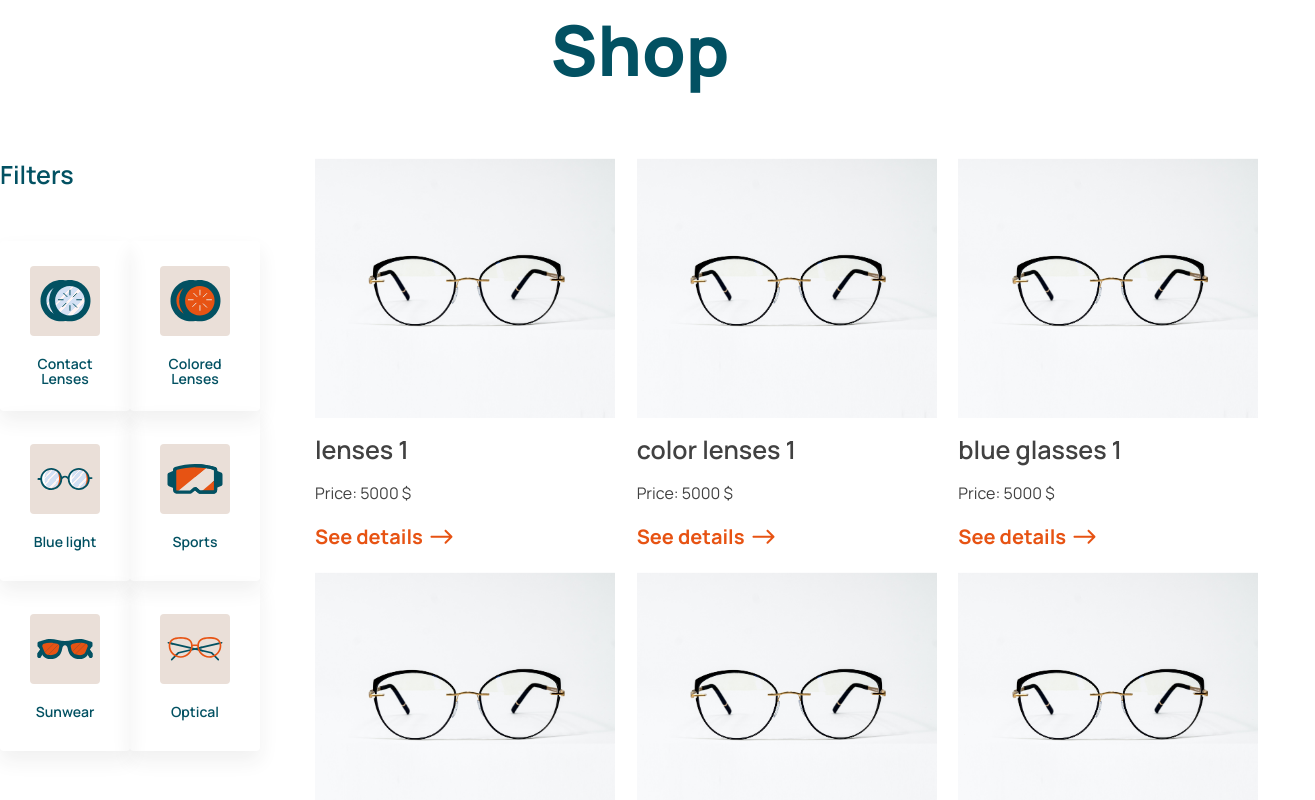
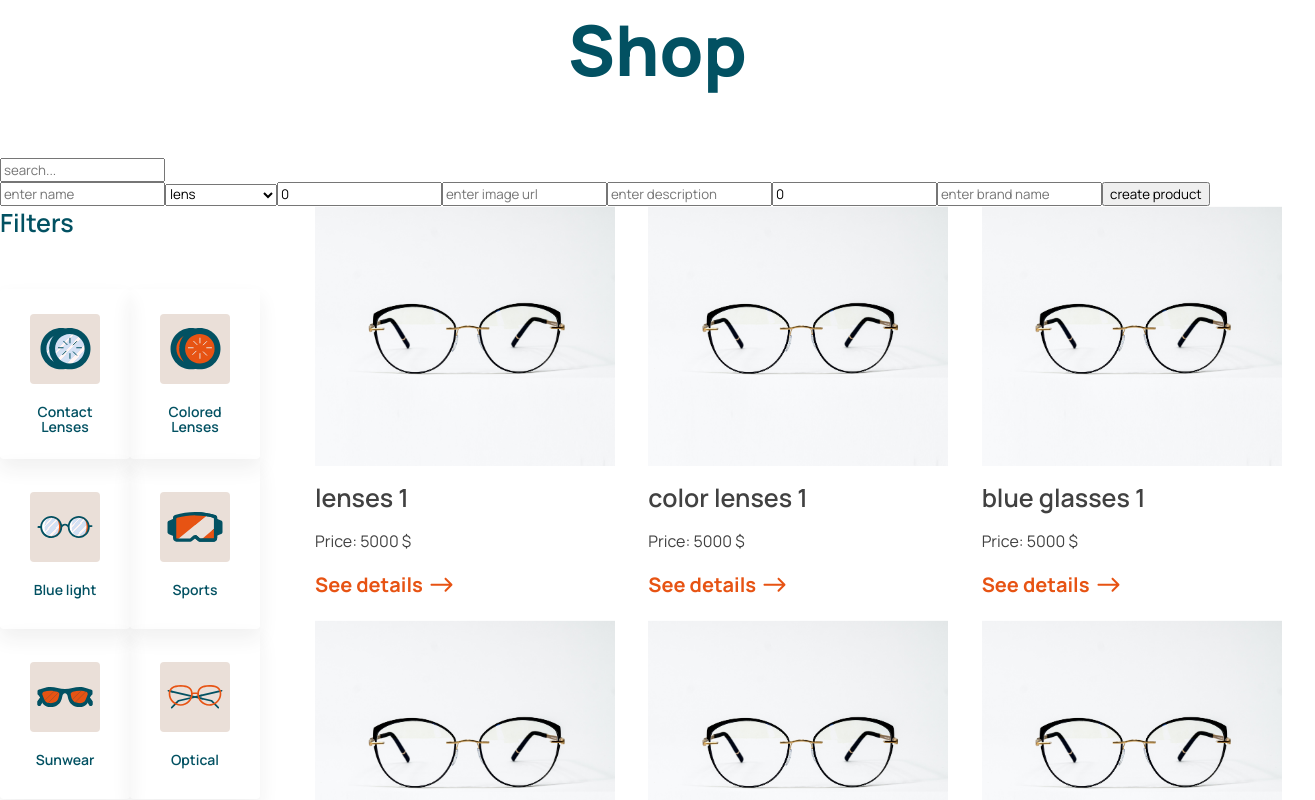
Before and after one commit to TheLarhand/glasses-shop, a React (Create React App) app: page / in a window 1280 px wide. Shown: the top 800 px of the page, 1315 px wide, since content can reach past the window. Built offline with nearby package versions, Linux system fonts and the light colour scheme.

Commit message:
create search filter

```diff
--- a/src/App.js
+++ b/src/App.js
@@ -1,3 +1,4 @@
+import { useMemo, useState } from 'react';
 import './App.css';
 import Shop from './components/shop/Shop';
 
@@ -5,19 +6,44 @@ const productsImg = require.context('./images/products', false, /\.(png|jpe?g|sv
 const filtersImg = require.context('./images/UI/filters', false, /\.(png|jpe?g|svg)$/);
 
 function App() {
-  const products = [
-    {name: "lenses 1", type: 1, price: 5000, img: productsImg('./glasses1.png'), body: "description", year: 2020, brand: "brand 1"},
-    {name: "color lenses 1", type: 2, price: 5000, img: productsImg('./glasses1.png'), body: "description", year: 2020, brand: "brand 1"},
-    {name: "blue glasses 1", type: 3, price: 5000, img: productsImg('./glasses1.png'), body: "description", year: 2020, brand: "brand 1"},
-    {name: "sport glasses 1", type: 4, price: 5000, img: productsImg('./glasses1.png'), body: "description", year: 2020, brand: "brand 1"},
-    {name: "sunwear glasses 1", type: 5, price: 5000, img: productsImg('./glasses1.png'), body: "description", year: 2020, brand: "brand 1"},
-    {name: "optical glasses 1", type: 6, price: 5000, img: productsImg('./glasses1.png'), body: "description", year: 2020, brand: "brand 1"},
+  const filterInfo = [
+    {title: "Contact Lenses", image: filtersImg('./lens.svg')},
+    {title: "Colored Lenses", image: filtersImg('./colored lens.svg')},
+    {title: "Contact Lenses", image: filtersImg('./blue glasses.svg')},
+    {title: "Contact Lenses", image: filtersImg('./sport glasses.svg')},
+    {title: "Contact Lenses", image: filtersImg('./sunglasses.svg')},
+    {title: "Contact Lenses", image: filtersImg('./glasses.svg')},
   ]
+  const [products, setProducts] = useState([
+    {name: "lenses 1", type: "1", price: 5000, image: productsImg('./glasses1.png'), body: "description", year: 2020, brand: "brand 1"},
+    {name: "color lenses 1", type: "2", price: 5000, image: productsImg('./glasses1.png'), body: "description", year: 2020, brand: "brand 1"},
+    {name: "blue glasses 1", type: "3", price: 5000, image: productsImg('./glasses1.png'), body: "description", year: 2020, brand: "brand 1"},
+    {name: "sport glasses 1", type: "4", price: 5000, image: productsImg('./glasses1.png'), body: "description", year: 2020, brand: "brand 1"},
+    {name: "sunwear glasses 1", type: "5", price: 5000, image: productsImg('./glasses1.png'), body: "description", year: 2020, brand: "brand 1"},
+    {name: "optical glasses 1", type: "6", price: 5000, image: productsImg('./glasses1.png'), body: "description", year: 2020, brand: "brand 1"},
+  ])
+  //доделай фильтр g
+
+  const[filter, setFilter] = useState({sort: '', query: ''})
+
+  const sortedAndSearchedProducts = useMemo(() => {
+    return products.filter(product => product.name.toLowerCase().includes(filter.query.toLowerCase()))
+  }, [filter.query, products])
+
+  const createProduct = (product) => {
+    setProducts([...products, product])
+
+    console.log("create product");
+  }
+
   return (
     <div className="App">
       <Shop
+      filter={filter}
+      setFilter={setFilter}
+      create={createProduct}
       filtersImg={filtersImg}
-      products={products}/>
+      products={sortedAndSearchedProducts}/>
     </div>
   );
 }
--- a/src/components/shop/Shop.jsx
+++ b/src/components/shop/Shop.jsx
@@ -2,14 +2,29 @@ import React from 'react';
 import MainProducts from './products/MainProducts';
 import classes from './Shop.module.css'
 import Filters from './filters/Filters';
+import ProductForm from './productFrom/ProductForm';
+import SearchFilter from './filters/SearchFilter';
 
-const Shop = ({products, filtersImg}) => {
+const Shop = ({products, filtersImg, create, filter, setFilter}) => {
     return (
-        <div>
+        <div className={classes.wrapper}>
             <h1 className={classes.heading}>Shop</h1>
+            <SearchFilter
+                filter={filter}
+                setFilter={setFilter}
+            />
+            <ProductForm
+                create={create}
+            />
             <div className={classes.shop}>
-                <Filters filtersImg={filtersImg}/>
-                <MainProducts products={products}/>
+                <Filters
+                    filter={filter}
+                    setFilter={setFilter}
+                    filtersImg={filtersImg}
+                />
+                <MainProducts
+                    products={products}
+                />
             </div>
 
 
--- a/src/components/shop/Shop.module.css
+++ b/src/components/shop/Shop.module.css
@@ -1,3 +1,8 @@
+.wrapper {
+    width: fit-content;
+    margin-left: auto;
+    margin-right: auto;
+}
 .shop {
     display: flex;
     gap: 105px;
--- a/src/components/shop/filters/Filters.jsx
+++ b/src/components/shop/filters/Filters.jsx
@@ -2,11 +2,15 @@ import React from 'react';
 import TypeFilter from './TypeFilter';
 import classes from './Filter.module.css';
 
-const Filters = ({filtersImg}) => {
+const Filters = ({filtersImg, filter, setFilter}) => {
     return (
         <div>
             <h2 className={classes.heading}>Filters</h2>
-            <TypeFilter filtersImg={filtersImg}/>
+            <TypeFilter
+                filtersImg={filtersImg}
+                filter={filter}
+                setFilter={setFilter}
+            />
         </div>
     );
 };
--- /dev/null
+++ b/src/components/shop/filters/SearchFilter.jsx
@@ -0,0 +1,15 @@
+import React from 'react';
+
+const SearchFilter = ({filter, setFilter}) => {
+    return (
+        <div>
+            <input
+                type="text"
+                placeholder="search..."
+                onChange={e => setFilter({...filter, query: e.target.value})}
+            />
+        </div>
+    );
+}
+
+export default SearchFilter;
--- a/src/components/shop/filters/TypeFilter.jsx
+++ b/src/components/shop/filters/TypeFilter.jsx
@@ -2,7 +2,7 @@ import React from 'react';
 import TypeFilterBlock from './TypeFilterBlock';
 import classes from './TypeFilter.module.css'
 
-const TypeFilter = ({filtersImg}) => {
+const TypeFilter = ({filtersImg, filter, setFilter}) => {
     return (
         <div className={classes.wrapper}>
             <TypeFilterBlock image={filtersImg('./lens.svg')}>
--- /dev/null
+++ b/src/components/shop/productFrom/ProductForm.jsx
@@ -0,0 +1,69 @@
+import React, { useState } from 'react';
+
+const ProductForm = ({create}) => {
+    const[product, setProduct] = useState({name: "", type: "1", price: 0, img: "", body: "", year: 0, brand: ""})
+
+    const addNewProduct = (e) => {
+        e.preventDefault();
+        const newProduct = product;
+        console.log(newProduct);
+        create(newProduct)
+      }
+
+    return (
+        <form action="#">
+            <input
+                value={product.name}
+                onChange={e => setProduct({...product, name: e.target.value})}
+                type="text"
+                placeholder="enter name"
+            />
+            <select
+                value={product.type}
+                onChange={e => setProduct({...product, type: e.target.value})}
+                name=""
+                id=""
+            >
+                <option value="1">lens</option>
+                <option value="2">colored lenses</option>
+                <option value="3">blue light</option>
+                <option value="4">sports</option>
+                <option value="5">sunglasses</option>
+                <option value="6">glasses</option>
+            </select>
+            <input
+                value={product.price}
+                onChange={e => setProduct({...product, price: e.target.value})}
+                type="number"
+                placeholder="enter price"
+            />
+            <input
+                value={product.img}
+                onChange={e => setProduct({...product, img: e.target.value})}
+                type="text"
+                placeholder="enter image url"
+            />
+            <input
+                value={product.body}
+                onChange={e => setProduct({...product, body: e.target.value})}
+                type="text"
+                placeholder="enter description"
+            />
+            <input
+                value={product.year}
+                onChange={e => setProduct({...product, year: e.target.value})}
+                type="number"
+                placeholder="enter year"
+            />
+            <input
+                value={product.brand}
+                onChange={e => setProduct({...product, brand: e.target.value})}
+                type="text"
+                placeholder="enter brand name"
+            />
+            <button onClick={addNewProduct}>create product</button>
+        </form>
+    );
+}
+
+export default ProductForm;
--- a/src/components/shop/products/ProductBlock.jsx
+++ b/src/components/shop/products/ProductBlock.jsx
@@ -5,7 +5,7 @@ import arrow from '../../../images/UI/right-arrow.svg';
 const ProductBlock = ({product}) => {
     return (
         <div className={classes.wrapper}>
-            <img className={classes.image} src={product.img} alt="product-image" />
+            <img className={classes.image} src={product.image} alt="product-image" />
             <h4 className={classes.name}>{product.name}</h4>
             <p className={classes.price}>Price: {product.price} $</p>
             <div className={classes.details}>See details <img src={arrow} alt="arrow"/></div>
```
